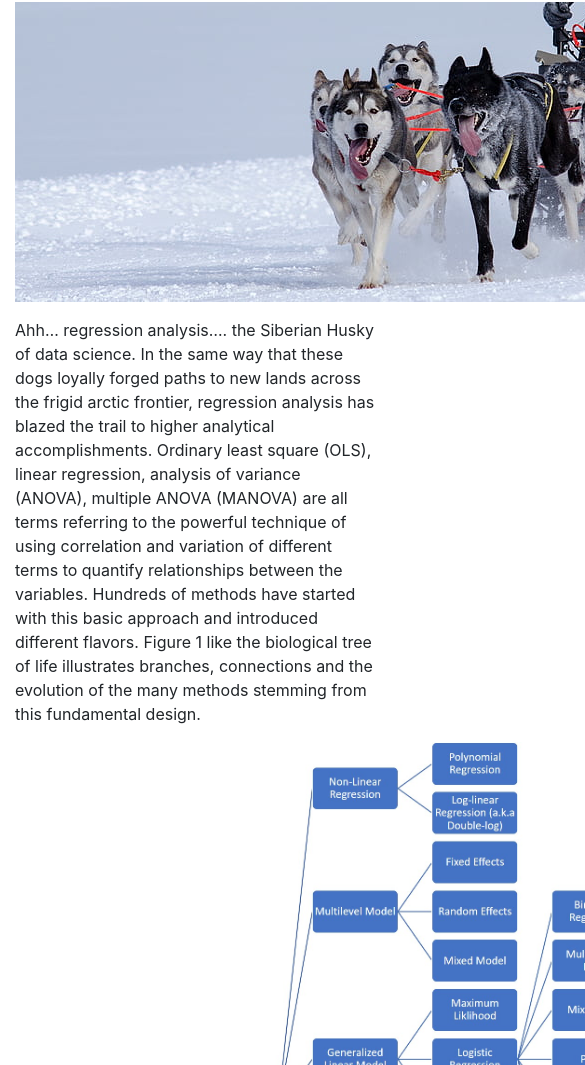
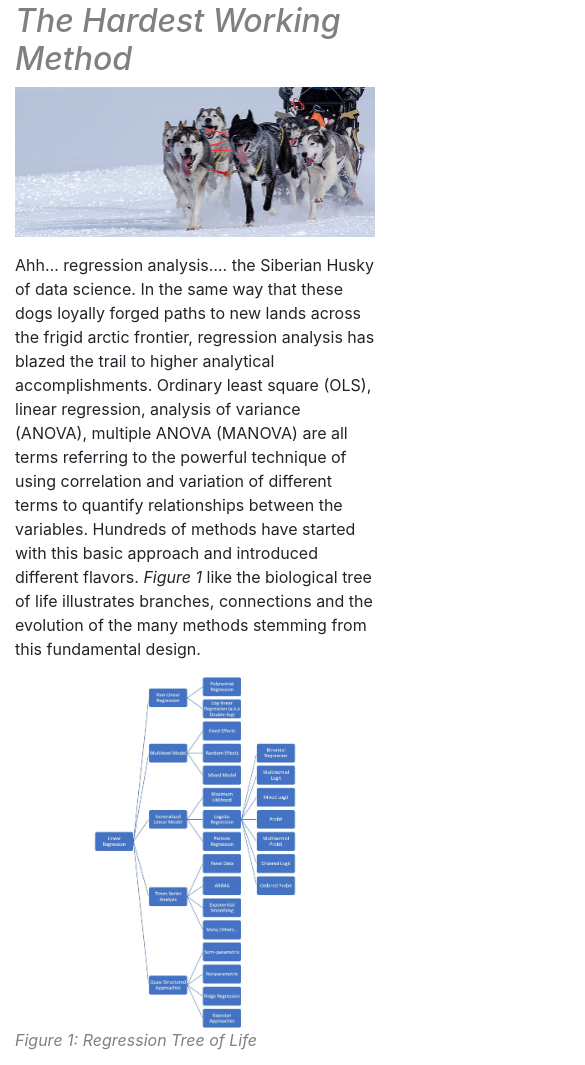
Before and after one commit to freshdata2020/marketinganalytics, a plain HTML site: page 1regression_analysis.html in a window 390 px wide. Shown: the part 337-1402 px from the top of the page, 585 px wide, since content can reach past the window. Drawn offline with nearby package versions, Linux system fonts and the light colour scheme.

Commit message:
Responsive Image Formatting

```diff
--- a/1regression_analysis.html
+++ b/1regression_analysis.html
@@ -35,14 +35,19 @@
 <body>
     <section id="section-1" class="container" >
         <!--<h1>Regression Analysis for Marketing & Business Insights</h1>-->
-        <h1>Regression Analysis: the Hardest Working Method</h1>
-        <img src="1RegressionHusky.jpg">
+        <h1>Regression Analysis for Marketing & Business Insights</h1>
+        <h2 style="color: gray;"><i>The Hardest Working Method</i></h2>
+        <img src="1RegressionHusky.jpg" class="img-fluid" alt="Responsive image">
         <p></p>
     </section>
     <section class="container">
         <!--<h1>Introducing the hardest working method!</h1>-->
-        <p>Ahh… regression analysis…. the Siberian Husky of data science.  In the same way that these dogs loyally forged paths to new lands across the frigid arctic frontier, regression analysis has blazed the trail to higher analytical accomplishments.  Ordinary least square (OLS), linear regression, analysis of variance (ANOVA), multiple ANOVA (MANOVA) are all terms referring to the powerful technique of using correlation and variation of different terms to quantify relationships between the variables.  Hundreds of methods have started with this basic approach and introduced different flavors.  Figure 1 like the biological tree of life illustrates branches, connections and the evolution of the many methods stemming from this fundamental design.</p>
-        <img src="regressiontreeoflife.jpg", width="800">
+        <p>Ahh… regression analysis…. the Siberian Husky of data science.
+            In the same way that these dogs loyally forged paths to new lands across the frigid arctic frontier, regression analysis has blazed the trail to higher analytical accomplishments.
+            Ordinary least square (OLS), linear regression, analysis of variance (ANOVA), multiple ANOVA (MANOVA) are all terms referring to the powerful technique of using correlation and variation of different terms to quantify relationships between the variables.
+            Hundreds of methods have started with this basic approach and introduced different flavors.
+            <i>Figure 1</i> like the biological tree of life illustrates branches, connections and the evolution of the many methods stemming from this fundamental design.</p>
+        <img src="regressiontreeoflife.jpg" class="img-fluid" alt="Responsive image" width="800">
         <p style="color: gray;"><i>Figure 1: Regression Tree of Life</i></p>
         <p>Phew! I am exhausted just looking at all the options to approach a question. From my experience, the vast majority of business insights can be obtained from linear regression, the simplest approach.  In an applied business setting, it is so much more important to spend time understanding the context of the data than using complex, niche statistical techniques.  Let’s spend the rest of this article developing an intuition for this powerful method.</p>
     </section>
--- a/css/fresh.css
+++ b/css/fresh.css
@@ -1,28 +1,8 @@
 
-header{
-    /*padding-top: 55px;*/
 
-}
-
-nav {
-    /*float: right;*/
-
-}
 
 .navbar-light .navbar-nav .nav-link {
     color: #1b7340;
     font-weight: bold;
 
 }
-
-.bg-light{
-    background-color: white;
-}
-
-
-/*Section-1*/
-#section-1{
-    min-height:350px;
-    background-repeat: no-repeat;
-    background-position: center;
-}
```
